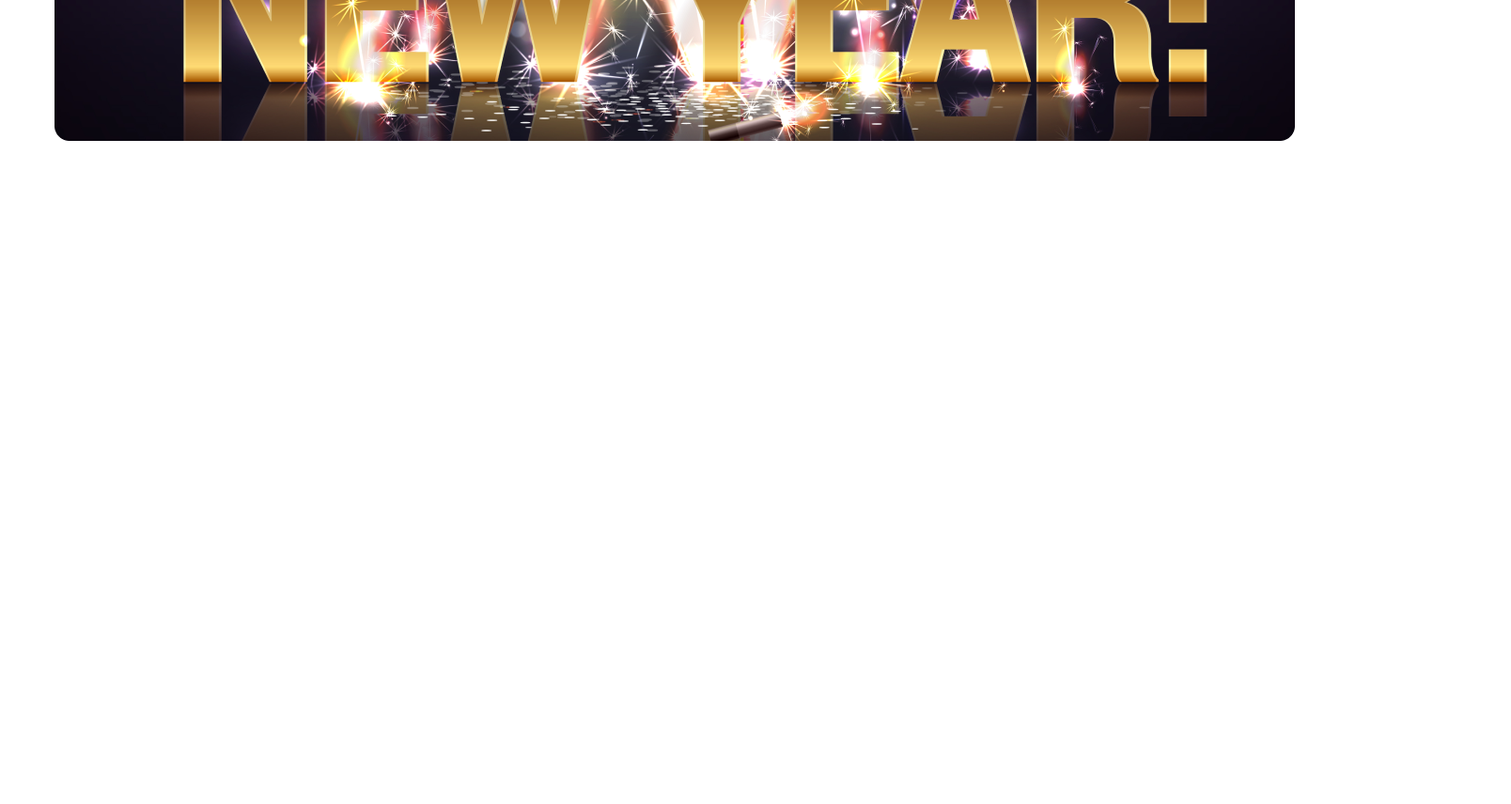
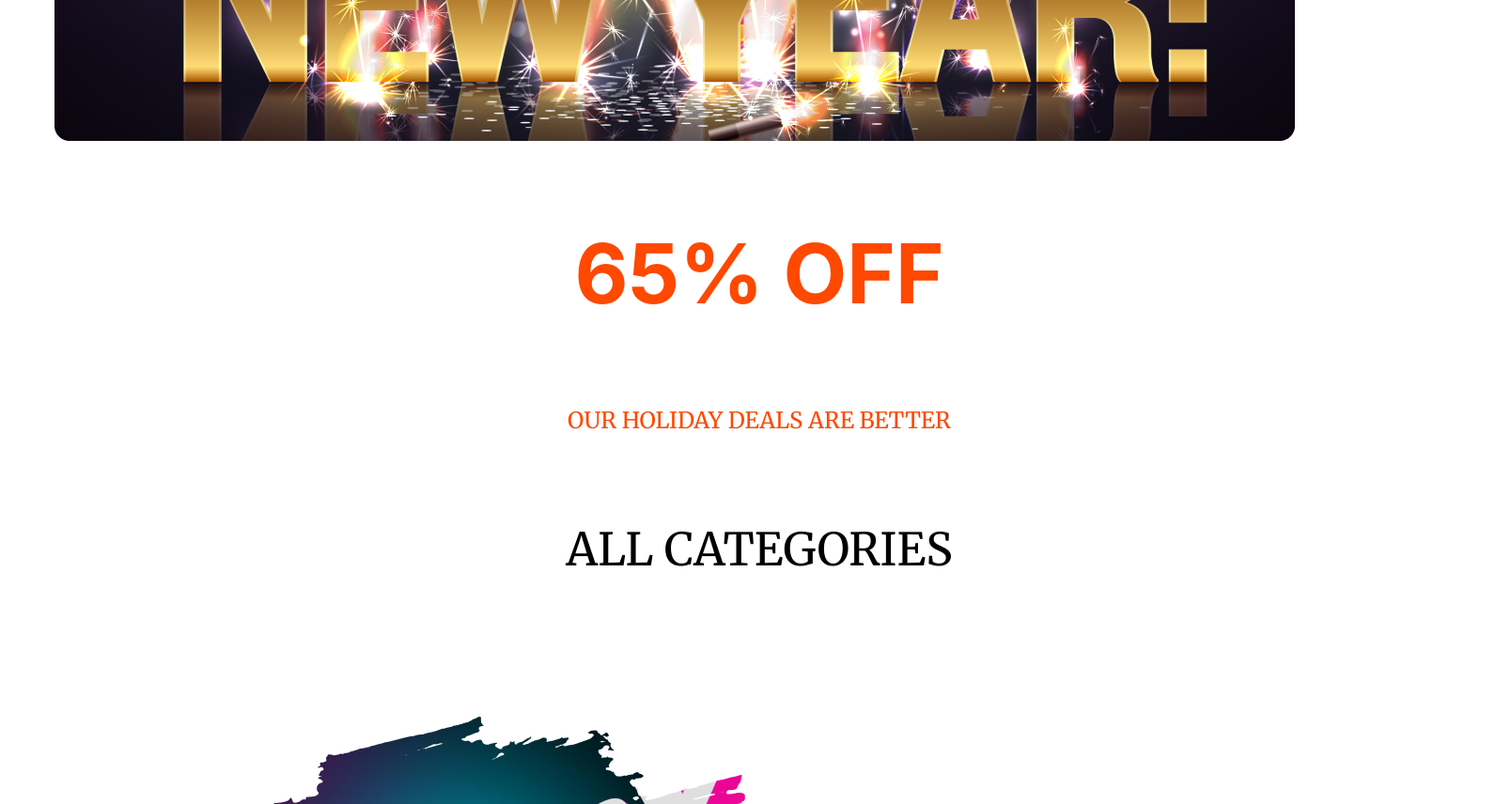
Before and after one commit to Thesabbir333/my-first-assignment, a plain HTML site: page index.html in a window 1280 px wide. Shown: the part 500-1356 px from the top of the page at 94% size, 1608 px wide, since content can reach past the window. Before the commit the page ends 800 px from the top, so only its background shows below. Drawn offline with Linux system fonts and the light colour scheme.

Commit message:
tried-offer-section

```diff
--- a/index.html
+++ b/index.html
@@ -24,6 +24,19 @@
 
     </header>
     <main>
+        <section  class="offer">
+            <div>
+                <p class="offer-title">65% OFF</p>
+            </div>
+            <div>
+                <P class="offer-text">OUR HOLIDAY DEALS ARE BETTER</P>
+                <br>
+                <p class="offer-category">ALL CATEGORIES</p>
+            </div>
+            <div class="offer-img">
+                <img src="/resources/New Year Photo.png" alt="">
+            </div>
+        </section>
 
     </main>
     <footer>
--- a/styles.css
+++ b/styles.css
@@ -9,9 +9,9 @@ body {
     margin: 50px;
     background-image: url('./resources/Banner\ Image.png');
     background-repeat: no-repeat;
-    width: 1350px;
+    width: 1320px;
     height: 600px;
-    background: linear-gradient();
+    /* background-image: linear-gradient(180deg, #070211 10%, hsl(180, 9%, 42%) 60%); */
 
 }
 
@@ -34,6 +34,48 @@ body {
     color: aliceblue;
     font-size: 72px;
     font-weight: 900;
-    text alig
+}
+
+/* main section related styles */
+
+.offer{
+    width: 1600px;
+    height: 800px;
+    display: block;
+    justify-content: space-around;
+    align-items: center;
+}
+
+.offer-title {
+    color: rgb(255, 72, 0);
+    text-align: center;
+    font-family: Inter;
+    font-size: 88px;
+    font-style: normal;
+    font-weight: 700;
+    line-height: normal;
+}
+
+.offer-text{
+    color: rgb(255, 72, 0);
+text-align: center;
+font-size: 24px;
+font-style: normal;
+font-weight: 500;
 
 }
+
+.offer-category{
+    color: #000000;
+text-align: center;
+font-size: 48px;
+font-style: normal;
+font-weight: 500;
+line-height: normal;
+}
+
+.offer-img{
+    border:0px 400px;
+    border-left: 400px;
+    padding: 100px;
+}
```
